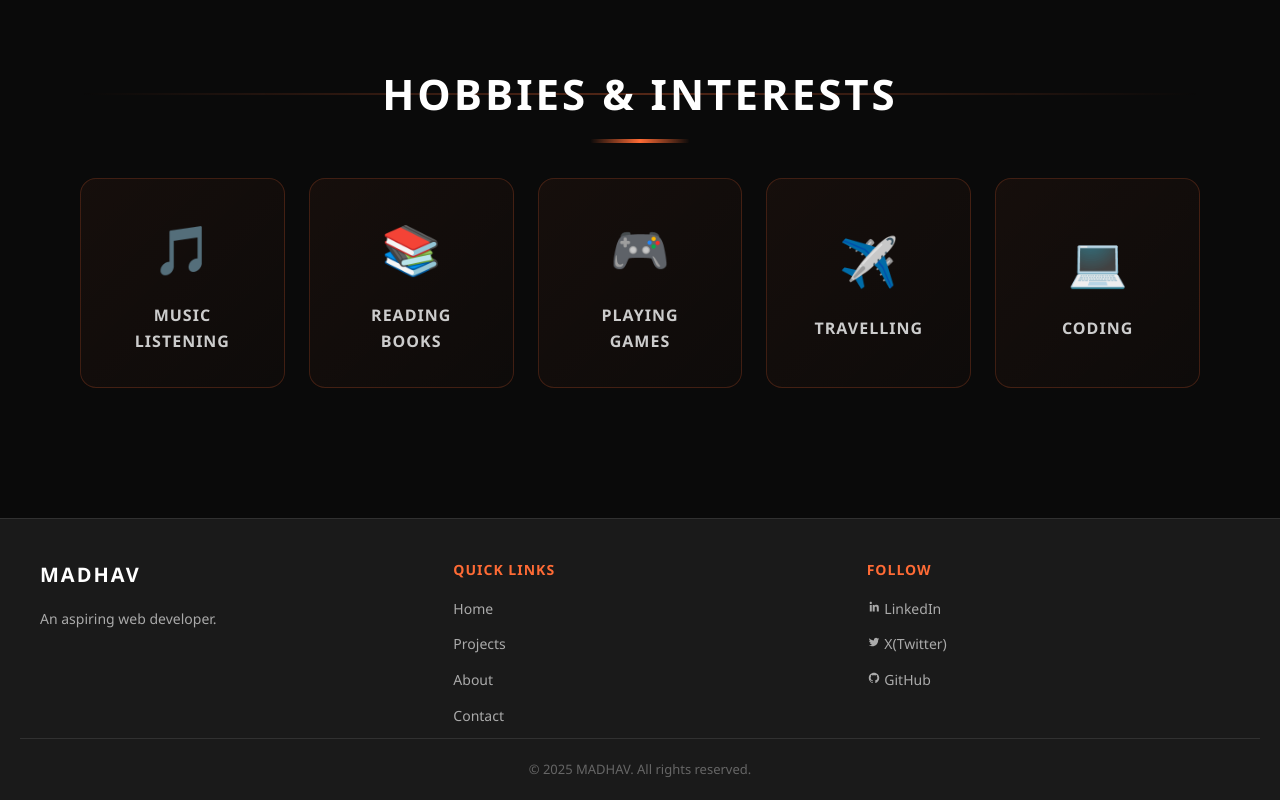
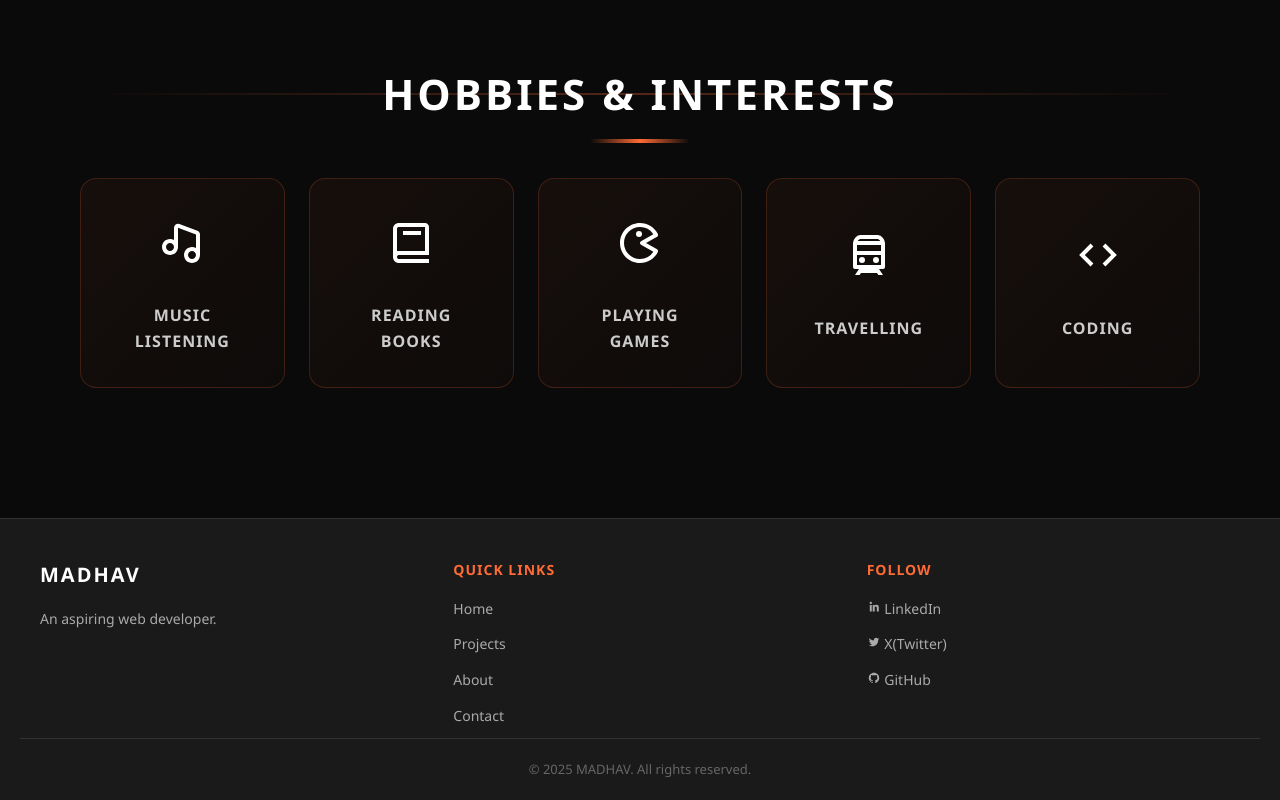
Before and after one commit to coder6-12/my-portfolio, a React (Vite) app: page /about in a window 1280 px wide. Shown: the part 3134-3934 px from the top of the page. Built offline with nearby package versions, Linux system fonts and the light colour scheme.

Commit message:
hobbies section icon and contact form

```diff
--- a/src/pages/About/About.jsx
+++ b/src/pages/About/About.jsx
@@ -1,4 +1,5 @@
 import "./About.css";
+import { BiMusic,BiBook,BiGame,BiTrain, BiCode } from "react-icons/bi";
 
 function About() {
   const education = [
@@ -56,11 +57,11 @@ function About() {
   ];
 
   const hobbies = [
-    { name: "Music Listening", icon: "🎵" },
-    { name: "Reading Books", icon: "📚" },
-    { name: "Playing Games", icon: "🎮" },
-    { name: "Travelling", icon: "✈️" },
-    { name: "Coding", icon: "💻" }
+    { name: "Music Listening", icon: <BiMusic/> },
+    { name: "Reading Books", icon: <BiBook/> },
+    { name: "Playing Games", icon: <BiGame/> },
+    { name: "Travelling", icon: <BiTrain/> },
+    { name: "Coding", icon: <BiCode/> }
   ];
 
   return (
```
